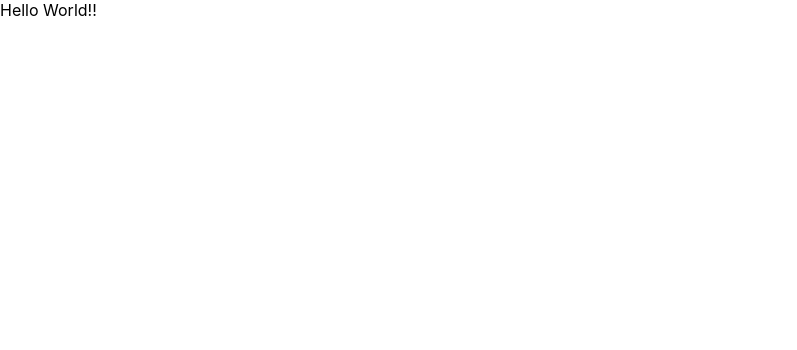
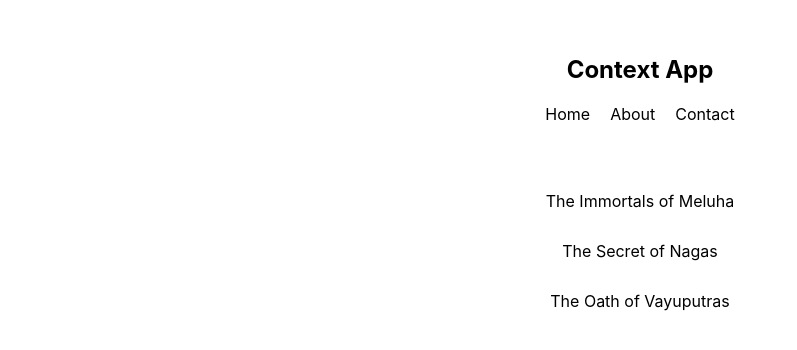
Before and after one commit to pratik-kumar-sahu/reimagined-funicular, a React (Create React App) app: page / in a window 1280 px wide. Shown: the top 350 px of the page, without its empty margins (0-797 px from the left). Built offline with nearby package versions, Linux system fonts and the light colour scheme.

Commit message:
Added class Components with styling

```diff
--- a/src/App.js
+++ b/src/App.js
@@ -1,7 +1,14 @@
 import React from "react";
+import BookList from "./components/BookList";
+import Navbar from "./components/Navbar";
 
 function App() {
-  return <div className="App">Hello World!!</div>;
+  return (
+    <div className="App">
+      <Navbar />
+      <BookList />
+    </div>
+  );
 }
 
 export default App;
--- /dev/null
+++ b/src/components/BookList.js
@@ -0,0 +1,17 @@
+import React, { Component } from "react";
+
+export class BookList extends Component {
+  render() {
+    return (
+      <div className="book-list">
+        <ul>
+          <li>The Immortals of Meluha</li>
+          <li>The Secret of Nagas</li>
+          <li>The Oath of Vayuputras</li>
+        </ul>
+      </div>
+    );
+  }
+}
+
+export default BookList;
--- /dev/null
+++ b/src/components/Navbar.js
@@ -0,0 +1,18 @@
+import React, { Component } from "react";
+
+export class Navbar extends Component {
+  render() {
+    return (
+      <nav>
+        <h1>Context App</h1>
+        <ul>
+          <li>Home</li>
+          <li>About</li>
+          <li>Contact</li>
+        </ul>
+      </nav>
+    );
+  }
+}
+
+export default Navbar;
--- a/src/index.css
+++ b/src/index.css
@@ -1,13 +1,38 @@
 body {
   margin: 0;
-  font-family: -apple-system, BlinkMacSystemFont, 'Segoe UI', 'Roboto', 'Oxygen',
-    'Ubuntu', 'Cantarell', 'Fira Sans', 'Droid Sans', 'Helvetica Neue',
+  font-family: -apple-system, BlinkMacSystemFont, "Segoe UI", "Roboto", "Oxygen",
+    "Ubuntu", "Cantarell", "Fira Sans", "Droid Sans", "Helvetica Neue",
     sans-serif;
   -webkit-font-smoothing: antialiased;
   -moz-osx-font-smoothing: grayscale;
 }
 
-code {
-  font-family: source-code-pro, Menlo, Monaco, Consolas, 'Courier New',
-    monospace;
+/* app styles */
+.App {
+  max-width: 400px;
+  margin: 30px auto;
+  text-align: center;
 }
+nav {
+  padding: 5px;
+}
+nav ul {
+  padding: 0;
+}
+nav ul li {
+  display: inline-block;
+  margin: 0 10px;
+}
+.book-list {
+  padding: 20px;
+  margin-bottom: 20px;
+}
+.book-list ul {
+  padding: 0;
+  list-style-type: none;
+}
+.book-list li {
+  padding: 10px;
+  margin: 10px auto;
+  border-radius: 10px;
+}
```
